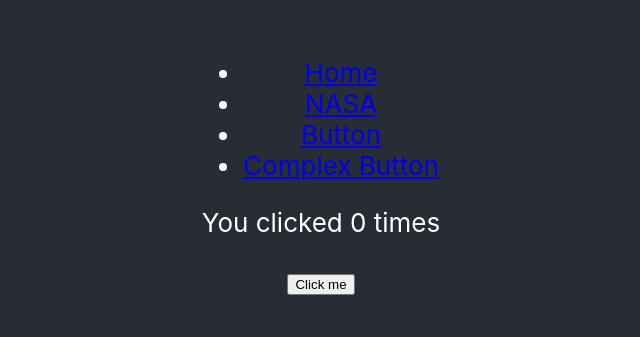
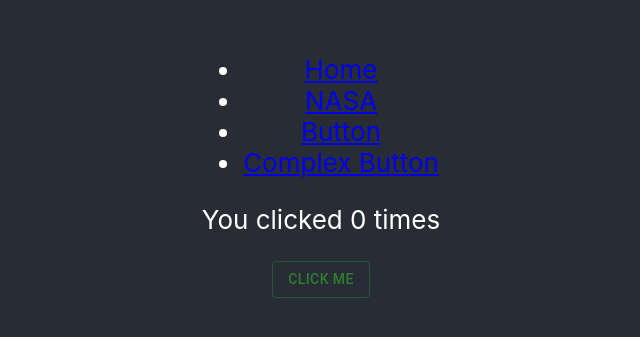
Before and after one commit to AlePuf/MarsAppSPA, a React (Create React App) app in the folder marsappspa/: page /button in a window 1280 px wide. Shown: the part 237-574 px from the top of the page, without its empty margins (319-959 px from the left). Built offline with nearby package versions, Linux system fonts and the light colour scheme.

Commit message:
Added MUI button

```diff
--- a/marsappspa/package.json
+++ b/marsappspa/package.json
@@ -3,6 +3,9 @@
   "version": "0.1.0",
   "private": true,
   "dependencies": {
+    "@emotion/react": "^11.9.3",
+    "@emotion/styled": "^11.9.3",
+    "@mui/material": "^5.8.6",
     "@testing-library/jest-dom": "^5.16.4",
     "@testing-library/react": "^13.3.0",
     "@testing-library/user-event": "^13.5.0",
--- a/marsappspa/src/App.tsx
+++ b/marsappspa/src/App.tsx
@@ -2,6 +2,7 @@ import React, {useState, useEffect, useContext} from 'react';
 import logo from './logo.svg';
 import nasaLogo from './nasa-logo-web-rgb.png';
 import './App.scss';
+import Button from '@mui/material/Button';
 import {BrowserRouter as Router, Routes, Route, Link} from "react-router-dom";
 
 interface Props {
@@ -58,9 +59,9 @@ function Counter() {
     return (
         <div>
             <p>You clicked {context.count} times</p>
-            <button onClick={() => context.setCount(context.count + 1)}>
+            <Button variant="outlined" color="success" onClick={() => context.setCount(context.count + 1)}>
                 Click me
-            </button>
+            </Button>
         </div>
     );
 }
```
Also changed, not shown: 1 other file (tests, documents, lock files or other folders).
